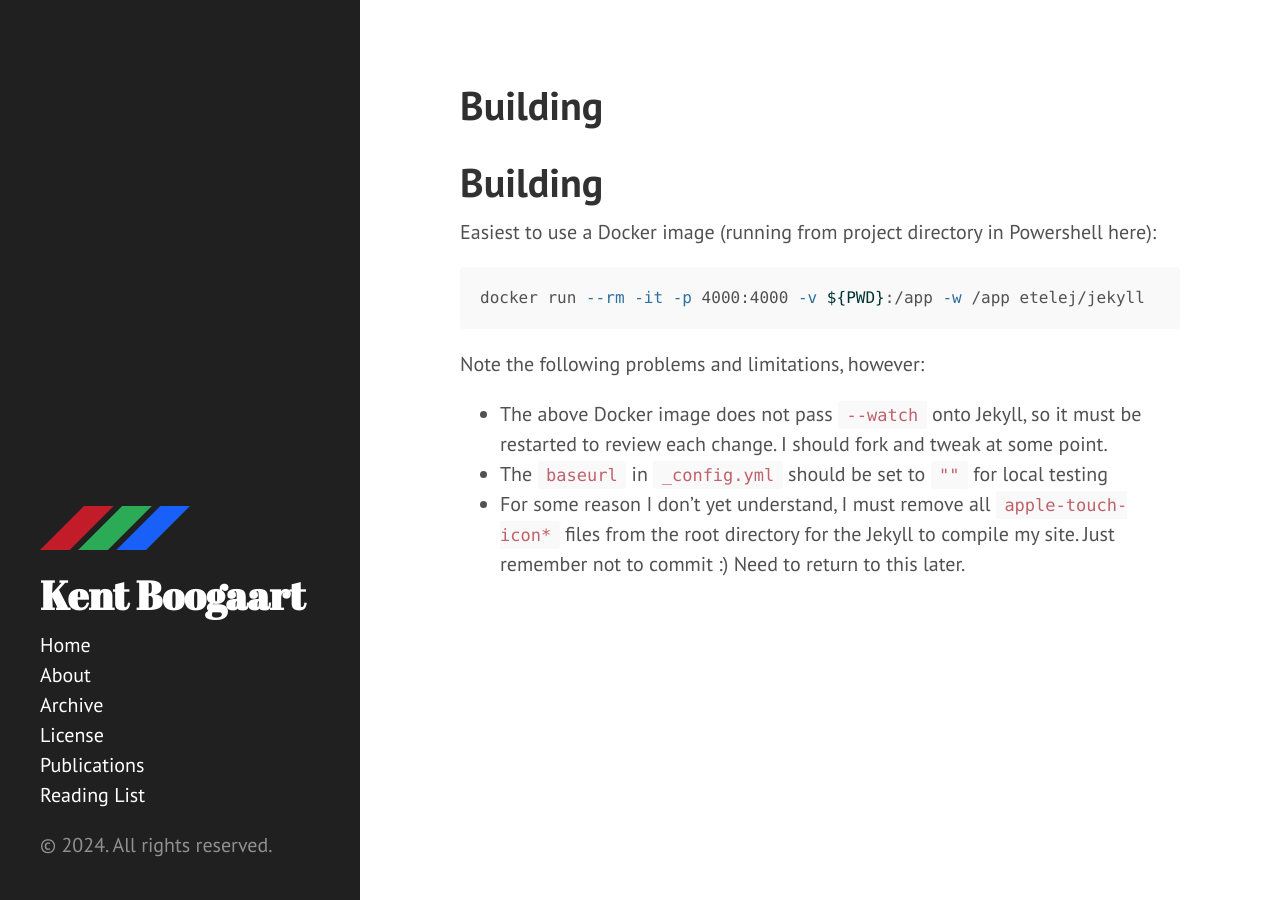
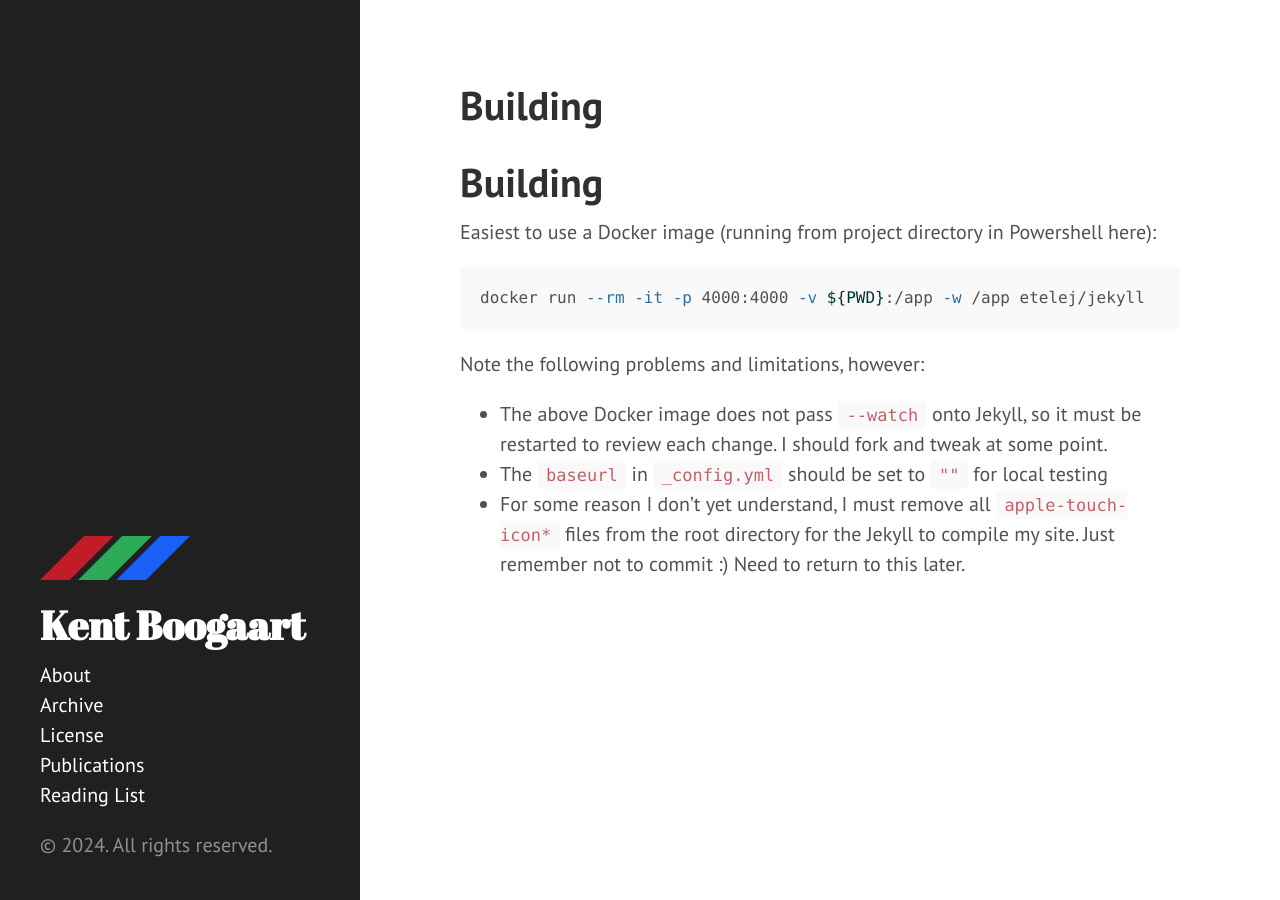
Before and after one commit to kentcb/kentcb.github.io, a Jekyll site: the page built from README.md, in a window 1280 px wide. Built offline with Jekyll 4.4.1, drawn with Linux system fonts in a browser that asks for light colours; nearby versions of some CDN libraries; our own code applies the rules of GitHub Pages for plain Markdown files.

Commit message:
Remove Home link (it doesn't work properly for bizarre reasons I cannot understand)

```diff
--- a/_includes/sidebar.html
+++ b/_includes/sidebar.html
@@ -11,7 +11,7 @@
     </div>
 
     <nav class="sidebar-nav">
-      <a class="sidebar-nav-item{% if page.url == site.baseurl %} active{% endif %}" href="{{ site.baseurl }}">Home</a>
+      <!-- <a class="sidebar-nav-item{% if page.url == site.baseurl %} active{% endif %}" href="{{ site.baseurl }}">Home</a> -->
 
       {% comment %}
         The code below dynamically generates a sidebar nav of pages with `sidebar: true` in the front-matter.
```
